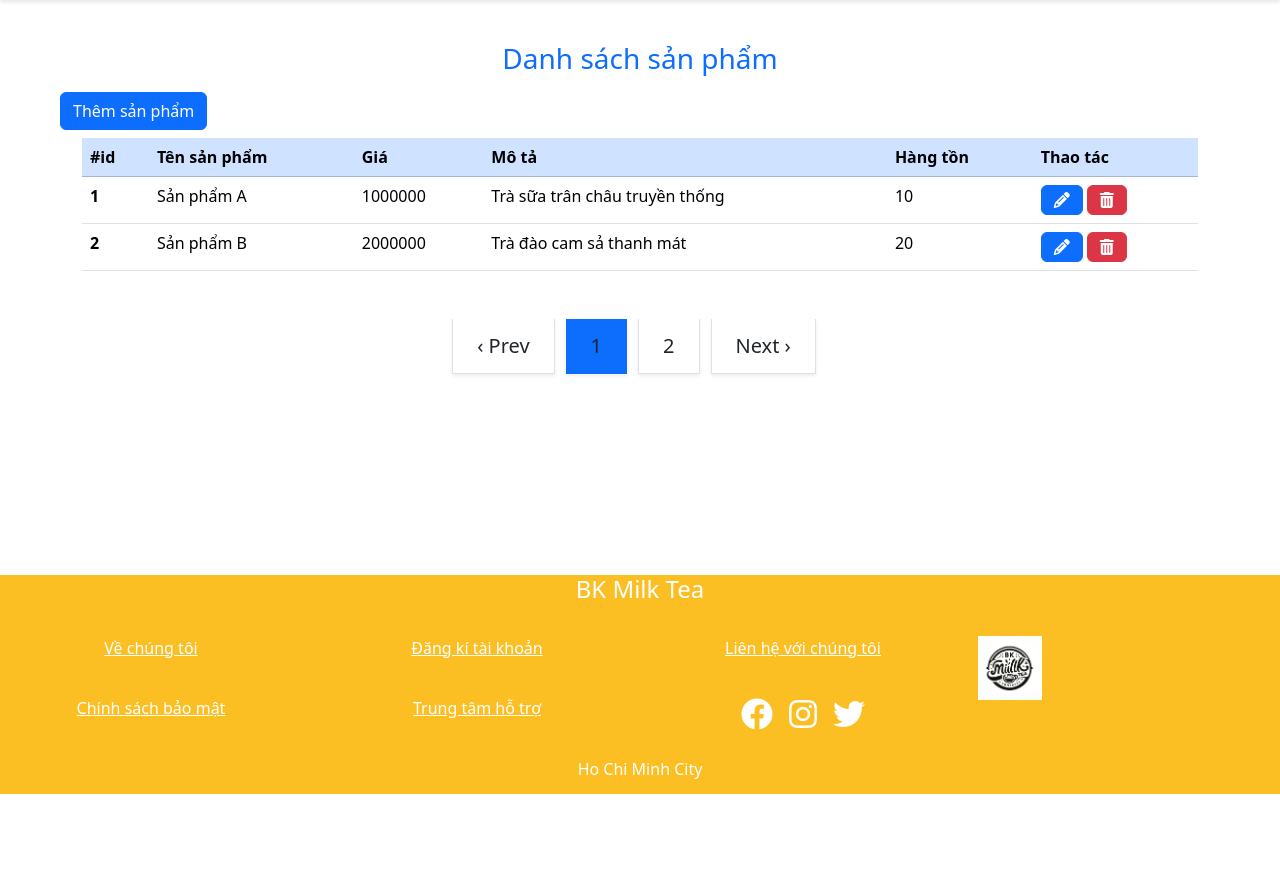
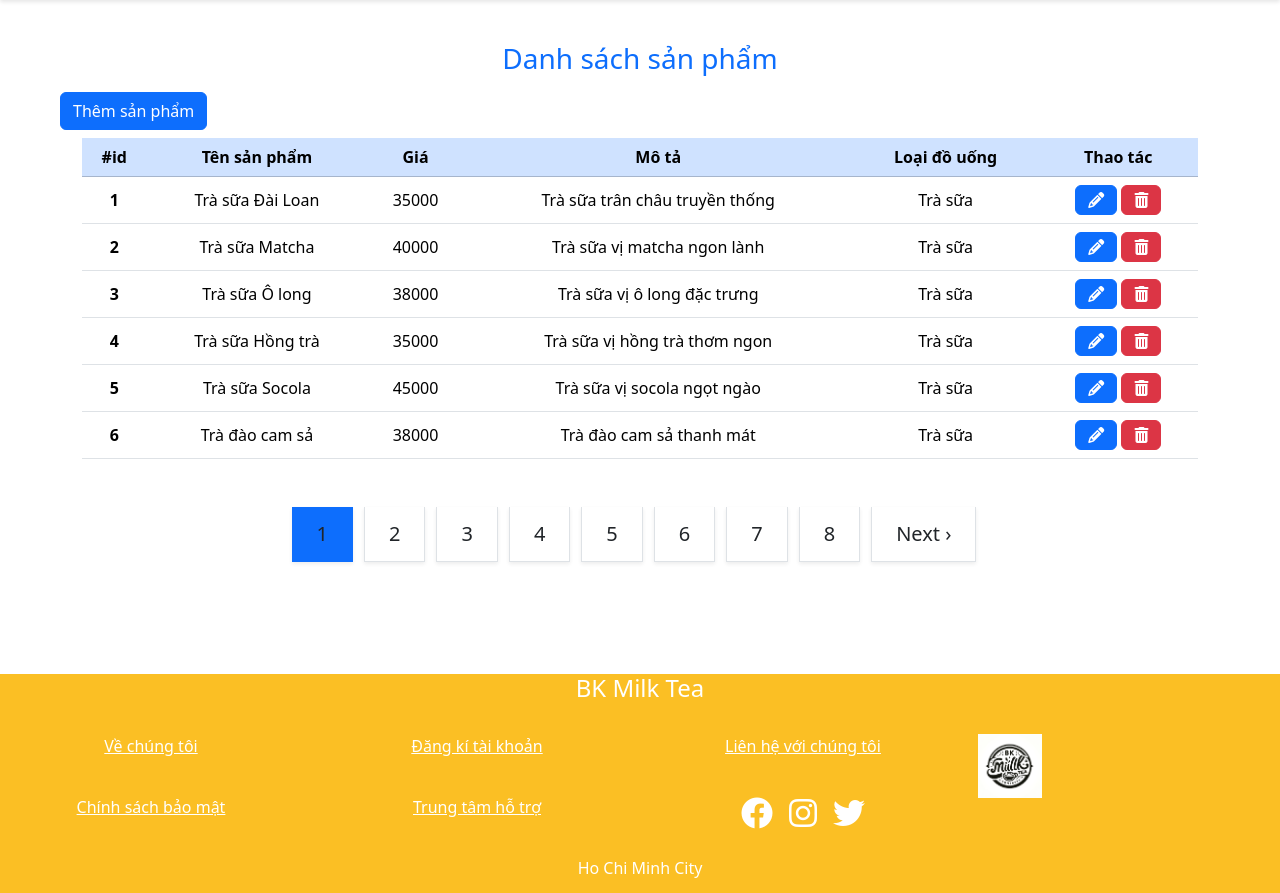
Before and after one commit to nsydat/Assignment_WebProgramming_HK232, a PHP site: page /admin/products/index.php in a window 1280 px wide. Shown: the part 106-999 px from the top of the page. Before the commit the page ends 900 px from the top, so only its background shows below. Run offline with PHP 8.4, Linux system fonts and the light colour scheme; data comes from the database, SQL or seed files in the repository; some libraries are stand-ins or nearby versions.

Commit message:
Add: show products

```diff
--- a/admin/include/header.php
+++ b/admin/include/header.php
@@ -1,7 +1,7 @@
 <nav class="navbar navbar-expand-lg navbar-light fixed-top"
     style="background-color: #fff; padding-left: 15px; padding-right: 15px; box-shadow: 0px 2px 4px rgba(0, 0, 0, 0.1);">
     <a class="navbar-brand" href="">
-        <img src="../../img/logo.png" alt="" class="navigation__logo h-20">
+        <img src="../../img/logo.png" alt="logo" class="navigation__logo h-20">
     </a>
     <button class="navbar-toggler" type="button" data-bs-toggle="collapse" data-bs-target="#navbarSupportedContent"
         aria-controls="navbarSupportedContent" aria-expanded="false" aria-label="Toggle navigation">
--- a/admin/products/index.php
+++ b/admin/products/index.php
@@ -1,8 +1,8 @@
 <?php
+
+$rootPath = '/Assignment_WebProgramming_HK232/admin/';
+
 require_once '../../config.php';
-
-$sql = "SELECT * FROM Users";
-$users = mysqli_query($link, $sql);
 
 ?>
 
@@ -20,6 +20,13 @@ $users = mysqli_query($link, $sql);
 </head>
 
 <body>
+
+    <?php
+    $sqlShowProducts = "SELECT p.id, p.name, p.price, p.description, c.name AS category_name
+    FROM product p
+    INNER JOIN categories c ON p.category_id = c.id";
+    $products = $link->query($sqlShowProducts);
+    ?>
     <div class="container-self">
         <?php
         include '../include/header.php'
@@ -37,61 +44,107 @@ $users = mysqli_query($link, $sql);
                 <div class="col-12">
                     <div class="container mb-5">
                         <div class="row">
+                            <?php
+                            if ($products->num_rows > 0) {
+                                $totalProducts = $products->num_rows;
+                                $currentPage = 1;
+                                if (isset($_GET['page'])) {
+                                    settype($_GET['page'], 'int');
+                                    $currentPage = $_GET['page'];
+                                }
+                                $limit = 6;
+                                $totalPage = ceil($totalProducts / $limit);
+
+                                if ($currentPage > $totalPage) {
+                                    $currentPage = $totalPage;
+                                } elseif ($currentPage < 1) {
+                                    $currentPage = 1;
+                                }
+
+                                $start = ($currentPage - 1) * $limit;
+                                $sqlShowProducts = $sqlShowProducts . " LIMIT $start, $limit";
+                                $products = $link->query($sqlShowProducts);
+                            ?>
                                 <div class="col-12 mb-3">
                                     <table class="table">
-                                    <thead class="table-primary">
+                                        <thead class="table-primary text-center">
                                             <tr>
                                                 <th scope="col">#id</th>
                                                 <th scope="col">Tên sản phẩm</th>
                                                 <th scope="col">Giá</th>
                                                 <th scope="col">Mô tả</th>
-                                            <th scope="col">Hàng tồn</th>
+                                                <th scope="col">Loại đồ uống</th>
                                                 <th scope="col">Thao tác</th>
                                             </tr>
                                         </thead>
                                         <tbody>
+                                            <?php
+                                            while ($row = $products->fetch_assoc()) {
+                                            ?>
                                                 <tr>
-                                            <th scope="row">1</th>
-                                            <td>Sản phẩm A</td>
-                                            <td>1000000</td>
-                                            <td>Trà sữa trân châu truyền thống</td>
-                                            <td>10</td>
-                                            <td>
-                                                <a href="./update.php?id=1" class="btn btn-primary"><i class="fa-solid fa-pencil"></i></a>
-                                                <a href="./delete.php?id=1" class="btn btn-danger"><i class="fa-solid fa-trash-can"></i></a>
+                                                    <th class='align-middle text-center' scope="row"><?php echo $row['id'] ?></th>
+                                                    <td class='align-middle text-center'><?php echo $row['name'] ?></td>
+                                                    <td class='align-middle text-center'><?php echo $row['price'] ?></td>
+                                                    <td class='align-middle text-center'><?php echo $row['description'] ?></td>
+                                                    <td class='align-middle text-center'><?php echo $row['category_name'] ?></td>
+                                                    <td class='align-middle text-center'>
+                                                        <a href="./update.php?id=<?= $row['id'] ?>" class="btn btn-primary"><i class="fa-solid fa-pencil"></i></a>
+                                                        <a href="./update.php?id=<?= $row['id'] ?>" class="btn btn-danger"><i class="fa-solid fa-trash-can"></i></a>
                                                     </td>
                                                 </tr>
-                                        <tr>
-                                            <th scope="row">2</th>
-                                            <td>Sản phẩm B</td>
-                                            <td>2000000</td>
-                                            <td>Trà đào cam sả thanh mát</td>
-                                            <td>20</td>
-                                            <td>
-                                                <a href="./update.php?id=2" class="btn btn-primary"><i class="fa-solid fa-pencil"></i></a>
-                                                <a href="./delete.php?id=2" class="btn btn-danger"><i class="fa-solid fa-trash-can"></i></a>
-                                            </td>
-                                        </tr>
+                                            <?php
+                                            }
+                                            ?>
                                         </tbody>
                                     </table>
                                 </div>
+                            <?php
+                            } else {
+                                echo '<div class="alert alert-warning" role="alert"><i class="far fa-circle"></i> Không tìm thấy sản phẩm nào</div>';
+                            }
+                            $link->close();
+                            ?>
                         </div>
                         <div class="row">
                             <!-- Pagination -->
                             <nav class="mt-3">
                                 <ul class="pagination pagination-lg d-flex justify-content-center">
+                                    <?php
+                                    if ($currentPage > 1 && $totalPage > 1) {
+                                    ?>
                                         <li class="page-item">
-                                        <a href="#" class="page-link rounded-0 mr-3 shadow-sm border-top-0 border-left-0 text-dark" data-remote="true">&lsaquo; Prev</a>
+                                            <a href="<?php echo $rootPath ?>/products/index.php?page=<?php echo ($currentPage - 1); ?>" class="page-link rounded-0 mr-3 shadow-sm border-top-0 border-left-0 text-dark" data-remote="true">&lsaquo; Prev</a>
                                         </li>
+                                    <?php
+                                    }
+                                    ?>
+
+                                    <?php
+                                    for ($i = 1; $i <= $totalPage; $i++) {
+                                        if ($i == $currentPage) {
+                                    ?>
                                             <li class="page-item active">
-                                        <span rel="prev" class="page-link rounded-0 mr-3 shadow-sm border-top-0 border-left-0 text-dark" data-remote="true">1</span>
+                                                <span rel="prev" class="page-link rounded-0 mr-3 shadow-sm border-top-0 border-left-0 text-dark" data-remote="true"><?php echo $i ?></span>
                                             </li>
+                                        <?php
+                                        } else {
+                                        ?>
                                             <li class="page-item">
-                                        <a data-remote="true" class="page-link rounded-0 mr-3 shadow-sm border-top-0 border-left-0 text-dark" href="#">2</a>
+                                                <a data-remote="true" class="page-link rounded-0 mr-3 shadow-sm border-top-0 border-left-0 text-dark" href="<?php echo $rootPath ?>/products/index.php?page=<?php echo $i ?>"><?php echo $i ?></a>
                                             </li>
+                                    <?php
+                                        }
+                                    }
+                                    ?>
+                                    <?php
+                                    if ($currentPage < $totalPage && $totalPage > 1) {
+                                    ?>
                                         <li class="page-item">
-                                        <a href="#" class="page-link rounded-0 mr-3 shadow-sm border-top-0 border-left-0 text-dark" data-remote="true">Next &rsaquo;</a>
+                                            <a href="<?php echo $rootPath; ?>/products/index.php?page=<?php echo ($currentPage + 1) ?>" class="page-link rounded-0 mr-3 shadow-sm border-top-0 border-left-0 text-dark" data-remote="true">Next &rsaquo;</a>
                                         </li>
+                                    <?php
+                                    }
+                                    ?>
                                 </ul>
                             </nav>
                         </div>
```
Also changed, not shown: admin/products/test.php (added, +35 -0 lines). Lines whose indentation alone changed are shown as unchanged.
